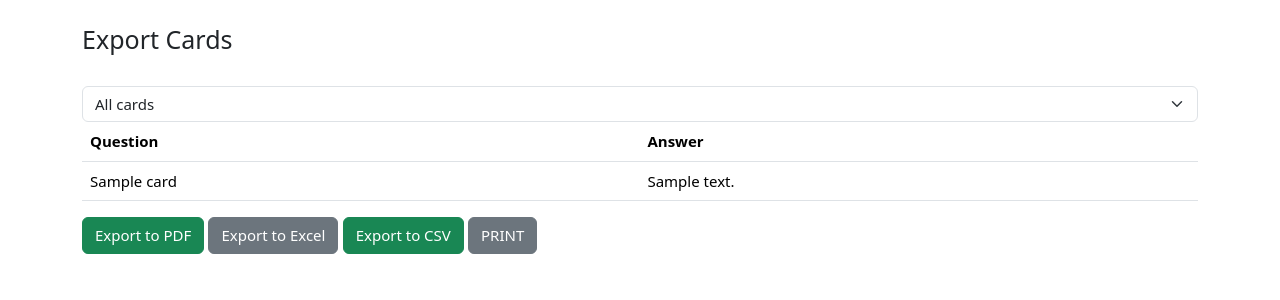
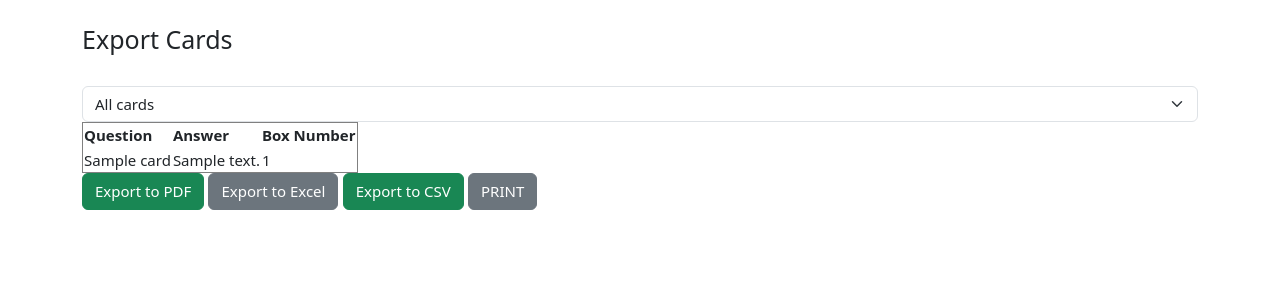
Before and after one commit to iloneczka/flashcards, a Django app: page /export_cards/ in a window 1280 px wide. Shown: the part 55-355 px from the top of the page. Run offline with Django 4.2, Linux system fonts and the light colour scheme; a user stored in the database is signed in; tables that the repository leaves empty hold one stand-in row (values such as "Sample post"); some libraries are stand-ins or nearby versions.

Commit message:
Edit export cards. Refine card filtering in the list

```diff
--- a/flash/website/templates/export_cards.html
+++ b/flash/website/templates/export_cards.html
@@ -16,33 +16,33 @@
   </style>
 
 <!-- Lista rozwijana do wyboru boxa -->
-  <select class="form-select" id="box-select" aria-label="Select a box">
+<select class="form-select" id="box-select" aria-label="Select a box" name="box_number">
   <option selected value="all">All cards</option>
   <option disabled>──────────</option>
   {% for box in unique_boxes %}
-      <option value="{{ box.box }}">Box {{ box.box_number }}</option>
+    <option value="{{ box.box_number }}">Box {{ box.box_number }}</option>
   {% endfor %}
 </select>
 
-   <!-- Tabelka -->
-  <div class="col" id="card-table-container">
-    <table class="table box-table">
+<!-- Tabela -->
+<table id="card-table" border="1">
   <thead>
     <tr>
-          <th scope="col">Question</th>
-          <th scope="col">Answer</th>
+      <th>Question</th>
+      <th>Answer</th>
+      <th>Box Number</th>
     </tr>
   </thead>
   <tbody>
-        {% for card in all_cards %}
-          <tr class="box-{{ card.box.box_number }}">
+    {% for card in cards %}
+      <tr class="box-table" data-box="{{ card.box.box_number }}">
         <td>{{ card.question }}</td>
         <td>{{ card.answer }}</td>
+        <td class="box-number">{{ card.box.box_number }}</td>
       </tr>
     {% endfor %}
   </tbody>
 </table>
-  </div>
 
 <div class="btn-success-container">
   <button class="btn btn-success" id="export-pdf-button">Export to PDF</button>
@@ -54,26 +54,25 @@
 <script>
 document.addEventListener('DOMContentLoaded', function () {
   const boxSelect = document.getElementById('box-select');
-    const allRows = document.querySelectorAll('.box-table tbody tr');
   const cardTables = document.querySelectorAll('.box-table');
   const exportPdfButton = document.getElementById('export-pdf-button');
   const exportExcelButton = document.getElementById('export-excel-button');
   const exportCsvButton = document.getElementById('export-csv-button');
   const printButton = document.getElementById('print-button');
 
-    boxSelect.addEventListener('change', () => {
-      const selectedBox = boxSelect.value;
+  boxSelect.addEventListener('change', function () {
+    const selected_option = this.value;
 
-      allRows.forEach(row => {
-        const boxNumber = row.dataset.box;
-        if (selectedBox === 'all' || boxNumber === selectedBox) {
-          row.style.display = 'table-row';
+    cardTables.forEach((table) => {
+      const boxNumber = table.dataset.box;
+
+      if (selected_option === 'all' || boxNumber === selected_option) {
+        table.style.display = 'table';
       } else {
-          row.style.display = 'none';
+        table.style.display = 'none';
       }
     });
   });
-
     exportExcelButton.addEventListener('click', () => {
       const selectedBox = boxSelect.value; // Pobierz wybrany box
       const csrfToken = '{{ csrf_token }}'; // Pobierz token CSRF
--- a/flash/website/views.py
+++ b/flash/website/views.py
@@ -215,31 +215,17 @@ def export_to_excel(request):
 
 def export_cards(request):
     unique_boxes = Box.get_unique_boxes(request.user)
-    all_cards = Card.objects.filter(user=request.user)
 
-    context = {
-        'unique_boxes': unique_boxes,
-        'all_cards': all_cards,
-    }
-    print("Pomidor:", context)
+    option = request.GET.get('option', None)
+
+    if option is not None and option.isnumeric():
+        box_number = int(option)
+        cards = Card.objects.filter(user=request.user, box__box_number=box_number)
+    else:
+        cards = Card.objects.filter(user=request.user)
+
+    context = {'cards': cards, 'unique_boxes': unique_boxes}
     return render(request, 'export_cards.html', context)
-
-# def export_cards(request):
-#     selected_box = request.GET.get('selected_box', 'all')  # Pobierz wybrany box z zapytania
-
-#     unique_boxes = Box.get_unique_boxes(request.user)
-#     if selected_box != 'all':
-#         all_cards = Card.objects.filter(user=request.user, box__box_number=selected_box)
-#     else:
-#         all_cards = Card.objects.filter(user=request.user)
-
-#     context = {
-#         'unique_boxes': unique_boxes,
-#         'cards': all_cards,
-#         'selected_box': selected_box,  # Dodaj wybrany box do kontekstu
-#     }
-
-#     return render(request, 'export_cards.html', context)
 
 
 def export_to_csv(request):
```
Lines whose indentation alone changed are shown as unchanged.
